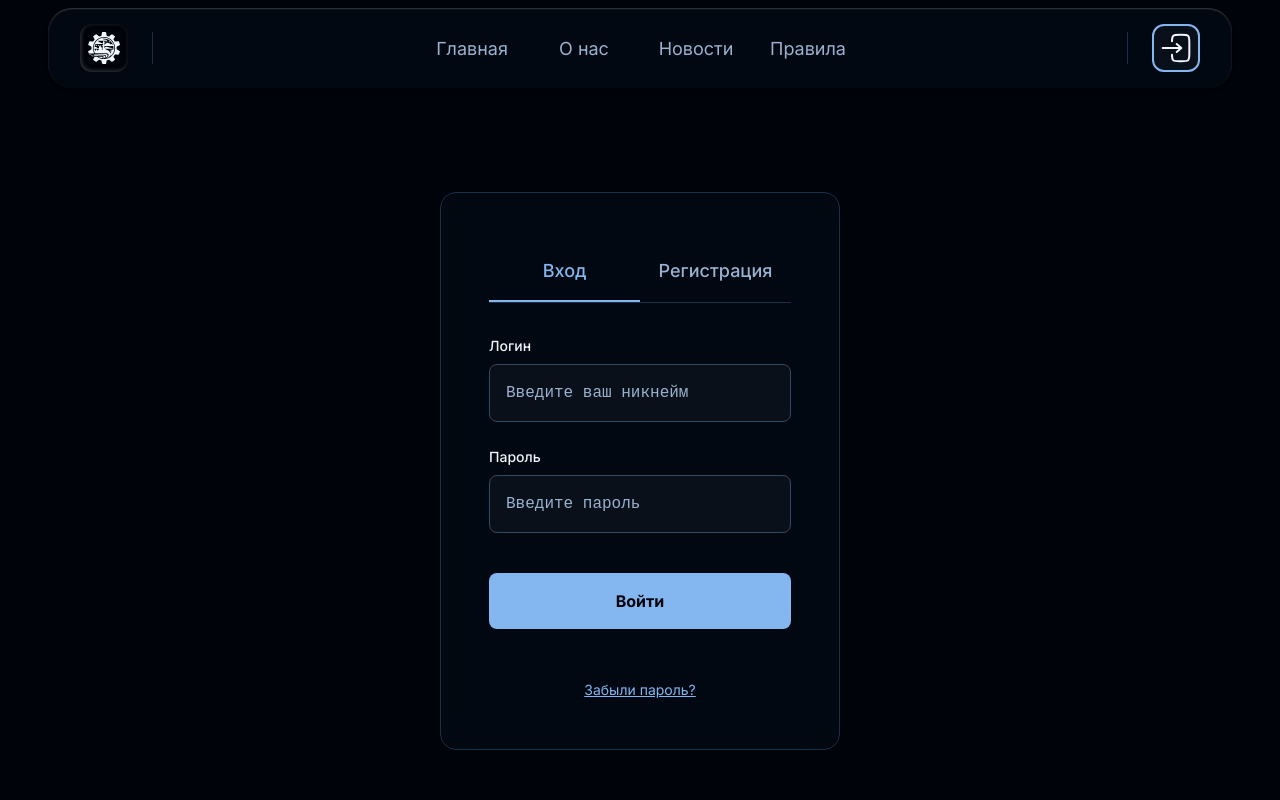
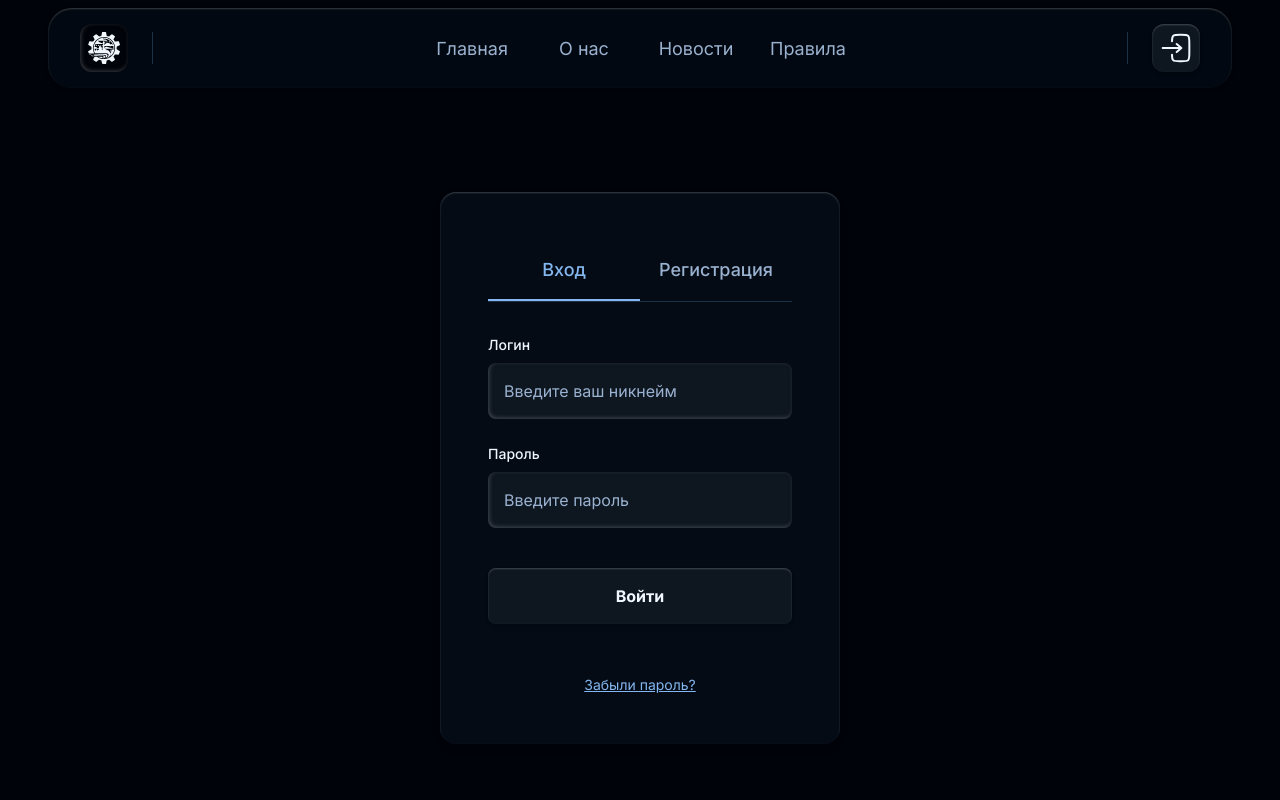
Before and after one commit to MrMaksi1/frontend-websiteSteamWave, a Next.js app: page /log-reg in a window 1280 px wide. Shown: the top 800 px of the page. Built offline with nearby package versions, Linux system fonts and the light colour scheme.

Commit message:
Updated header buttons, log-reg fields

```diff
--- a/components/BurgerMenu/BurgerMenu.module.css
+++ b/components/BurgerMenu/BurgerMenu.module.css
@@ -1,4 +1,4 @@
-/* Main */
+/* ===== MAIN ===== */
 
 .burgerMenu {
     position: relative;
@@ -7,11 +7,18 @@
     height: var(--space-2xl);
     width: var(--space-2xl);
     border-radius: var(--radius-xl);
-    background: var(--bg-light);
-    border: var(--line-xs) solid var(--border-muted);
+    background: var(--bg-dark);
+    box-shadow: var(--shadow-xs-inset);
+    cursor: pointer;
+    transition: var(--transition-normal);
 }
 
-/* Menu button */
+.burgerMenu:hover {
+    background: var(--bg-light);
+    box-shadow: var(--shadow-xs);
+}
+
+/* ===== MENU BUTTON ===== */
 
 .burgerButton {
     position: relative;
@@ -23,7 +30,6 @@
     background: none;
     border: none;
     cursor: pointer;
-    /*padding: var(--space-xs);*/
     z-index: 1001;
 }
 
@@ -36,7 +42,7 @@
 }
 
 .burgerButtonOpen .burgerLine:nth-child(1) {
-    transform: translate(0, 10px) rotate(45deg) ;
+    transform: translate(0, 11px) rotate(45deg) ;
 }
 
 .burgerButtonOpen .burgerLine:nth-child(2) {
@@ -47,7 +53,7 @@
     transform: translate(0, -10px) rotate(-45deg);
 }
 
-/* Background tint */
+/* ===== BACKGROUND TINT ===== */
 
 .overlay {
     position: fixed;
@@ -55,7 +61,7 @@
     left: 0;
     width: 100%;
     height: 100vh;
-    background-color: var(--bg-dark);
+    background-color: var(--glass-dark);
     z-index: 999;
     transition: var(--transition-normal);
 }
@@ -68,7 +74,7 @@
     left: 0;
     width: 100%;
     height: 0;
-    background-color: var(--bg-dark);
+    background-color: var(--glass-dark);
     z-index: 1000;
     overflow: hidden;
     transition: var(--transition-normal);
--- a/components/Header/Header.module.css
+++ b/components/Header/Header.module.css
@@ -57,7 +57,9 @@
 }
 
 .headerLogo:hover {
-    color: var(--primary);
+    box-shadow: var(--shadow-xs);
+    background: var(--bg-light);
+    transform: translateY(-2px);
 }
 
 .headerLogoIcon {
@@ -71,9 +73,8 @@
     transition: var(--transition-normal);
 }
 
-.headerLogo:hover .headerLogoIcon {
-    background-color: var(--primary);
-}
+/*.headerLogo:hover .headerLogoIcon {*/
+/*}*/
 
 .headerLinksList {
     display: flex;
@@ -124,7 +125,7 @@
     background: var(--primary);
 }
 
-/* ===== Profile & Login button ===== */
+/* ===== PROFILE & LOGIN ===== */
 
 .headerProfile {
     display: flex;
@@ -132,21 +133,23 @@
     justify-content: center;
     width: var(--space-2xl);
     height: var(--space-2xl);
+    background: var(--bg-light);
     border-radius: var(--radius-xl);
-    background: var(--bg-light);
-    border: var(--line-xs) solid var(--border-muted);
     transition: var(--transition-normal);
     text-decoration: none;
+    box-shadow: var(--shadow-xs-inset);
+    background: var(--bg-dark);
 }
 
 .headerProfile:hover:not(:global(.active)) {
-    border-color: var(--border);
-    transform: translateY(-1px);
+    transform: translateY(-2px);
+    box-shadow: var(--shadow-xs);
+    background: var(--bg-light);
 }
 
 .headerProfile:global(.active) {
-    border: var(--line-sm) solid var(--primary);
-    background: var(--glass-light);
+    box-shadow: var(--shadow-xs);
+    background: var(--bg-light);
 }
 
 .headerProfileImage {
@@ -174,30 +177,31 @@
     width: var(--space-2xl);
     height: var(--space-2xl);
     border-radius: var(--radius-xl);
-    background: var(--bg-light);
-    border: var(--line-xs) solid var(--border-muted);
+    background: var(--bg-dark);
     transition: var(--transition-normal);
     text-decoration: none;
+    box-shadow: var(--shadow-xs-inset);
 }
 
 .headerLogin:hover:not(:global(.active)) {
-    border-color: var(--border);
-    transform: translateY(-1px);
+    transform: translateY(-2px);
+    box-shadow: var(--shadow-xs);
+    background: var(--bg-light);
 }
 
 .headerLogin:global(.active) {
-    border: var(--line-sm) solid var(--primary);
-    background: var(--glass-light);
+    box-shadow: var(--shadow-xs);
+    background: var(--bg-light);
 }
 
 
-/* Burger menu */
+/* ===== BURGER MENU ===== */
 
 .menuWrap{
     display: none;
 }
 
-/* Media queries */
+/* ===== MEDIA QUERIES ===== */
 
 @media (max-width: 768px) {
     .headerContainer {
--- a/components/LoginRegister/LoginRegister.jsx
+++ b/components/LoginRegister/LoginRegister.jsx
@@ -36,7 +36,6 @@ export default function LoginRegister() {
     setFormData((prev) => ({ ...prev, [name]: value }))
   }
 
-  /** 🔹 Вспомогательная функция для обновления accessToken */
   const refreshAccessToken = async () => {
     const refreshToken = localStorage.getItem('refreshToken')
     if (!refreshToken) throw new Error('Нет refresh token, войдите снова')
@@ -54,7 +53,6 @@ export default function LoginRegister() {
     return data.accessToken
   }
 
-  /** 🔹 Отправка запроса с автоматическим refresh токена */
   const fetchWithAuth = async (url, options = {}) => {
     let token = localStorage.getItem('accessToken')
     options.headers = { ...(options.headers || {}), 'Authorization': `Bearer ${token}` }
--- a/components/LoginRegister/LoginRegister.module.css
+++ b/components/LoginRegister/LoginRegister.module.css
@@ -8,15 +8,13 @@
 }
 
 .formWrapper {
-    background: var(--glass);
     backdrop-filter: var(--blur-md);
-    border: var(--line-xs) solid;
-    border-color: var(--border-muted);
     border-radius: var(--radius-2xl);
     padding: var(--space-2xl);
     width: 100%;
     max-width: 400px;
-    /*box-shadow: var(--shadow-xl);*/
+    background: var(--bg);
+    box-shadow: var(--shadow-sm);
 }
 
 /* Tabs */
@@ -72,19 +70,19 @@
 
 .input {
     padding: var(--space-md);
-    border: var(--line-xs) solid var(--border);
     border-radius: var(--radius-lg);
     background: var(--glass-light);
     color: var(--text);
     font-size: var(--text-md);
     transition: var(--transition-normal);
-    font-family: monospace;
+    background: var(--bg-light);
+    width: 100%;
+    box-shadow: var(--shadow-xs-inset);
 }
 
 .input:focus {
     outline: none;
-    border-color: var(--primary);
-    box-shadow: 0 0 0 3px var(--primary) / 0.2;
+    background: var(--bg-dark);
 }
 
 .input::placeholder {
@@ -95,24 +93,21 @@
 
 .submitButton {
     padding: var(--space-md);
-    background: var(--primary);
-    color: var(--bg-dark);
-    border: none;
+    background: var(--bg-light);
+    color: var(--text);
     border-radius: var(--radius-lg);
     font-size: var(--text-md);
     font-weight: var(--font-bold);
     cursor: pointer;
     transition: var(--transition-normal);
     margin-top: var(--space-md);
+    box-shadow: var(--shadow-xs);
 }
 
 .submitButton:hover {
-    background: var(--secondary);
-    transform: translateY(-1px);
-}
-
-.submitButton:active {
-    transform: translateY(0);
+    color: var(--bg-light);
+    background: var(--primary);
+    transform: translateY(2px);
 }
 
 /* Messages */
```
